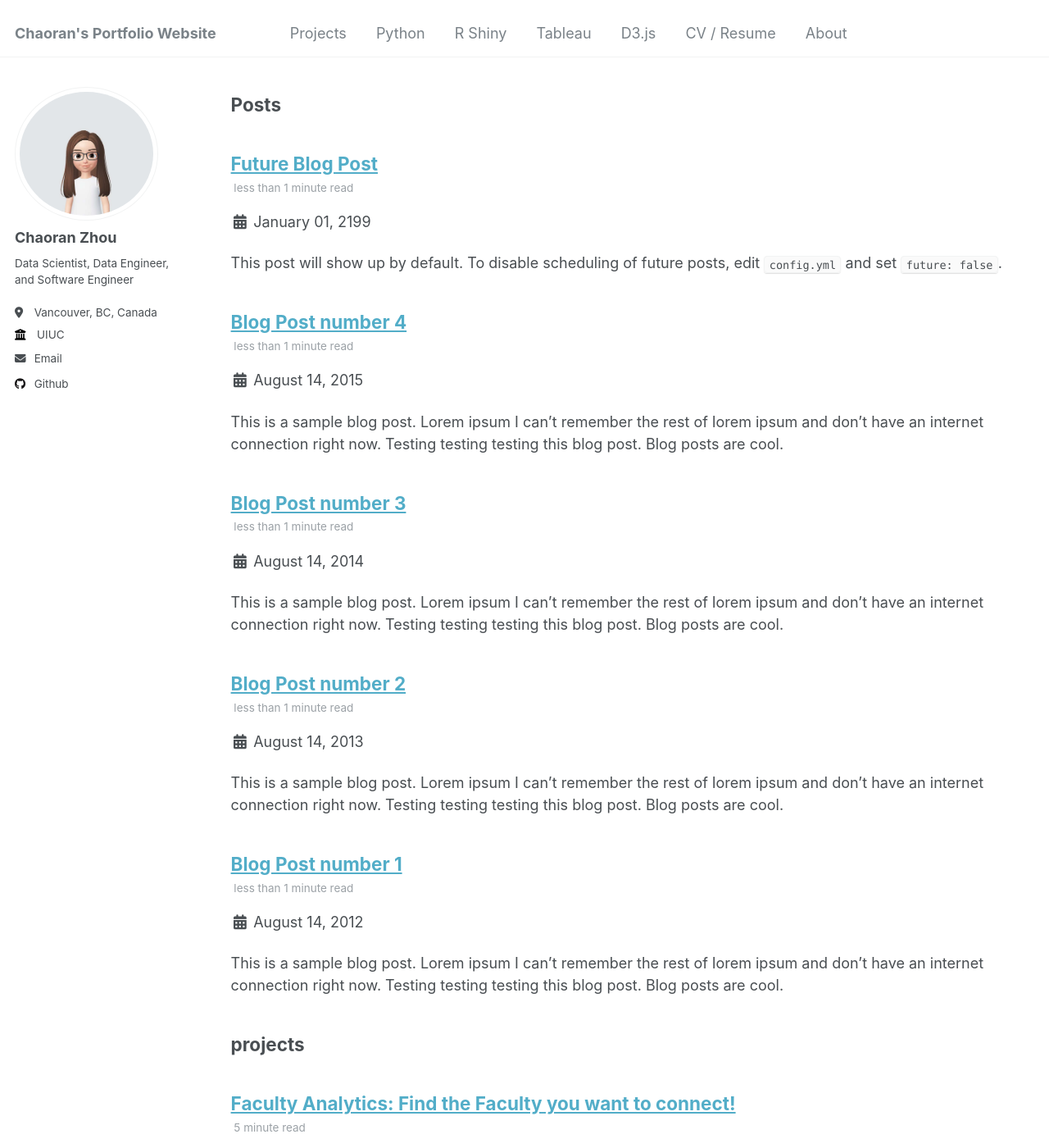
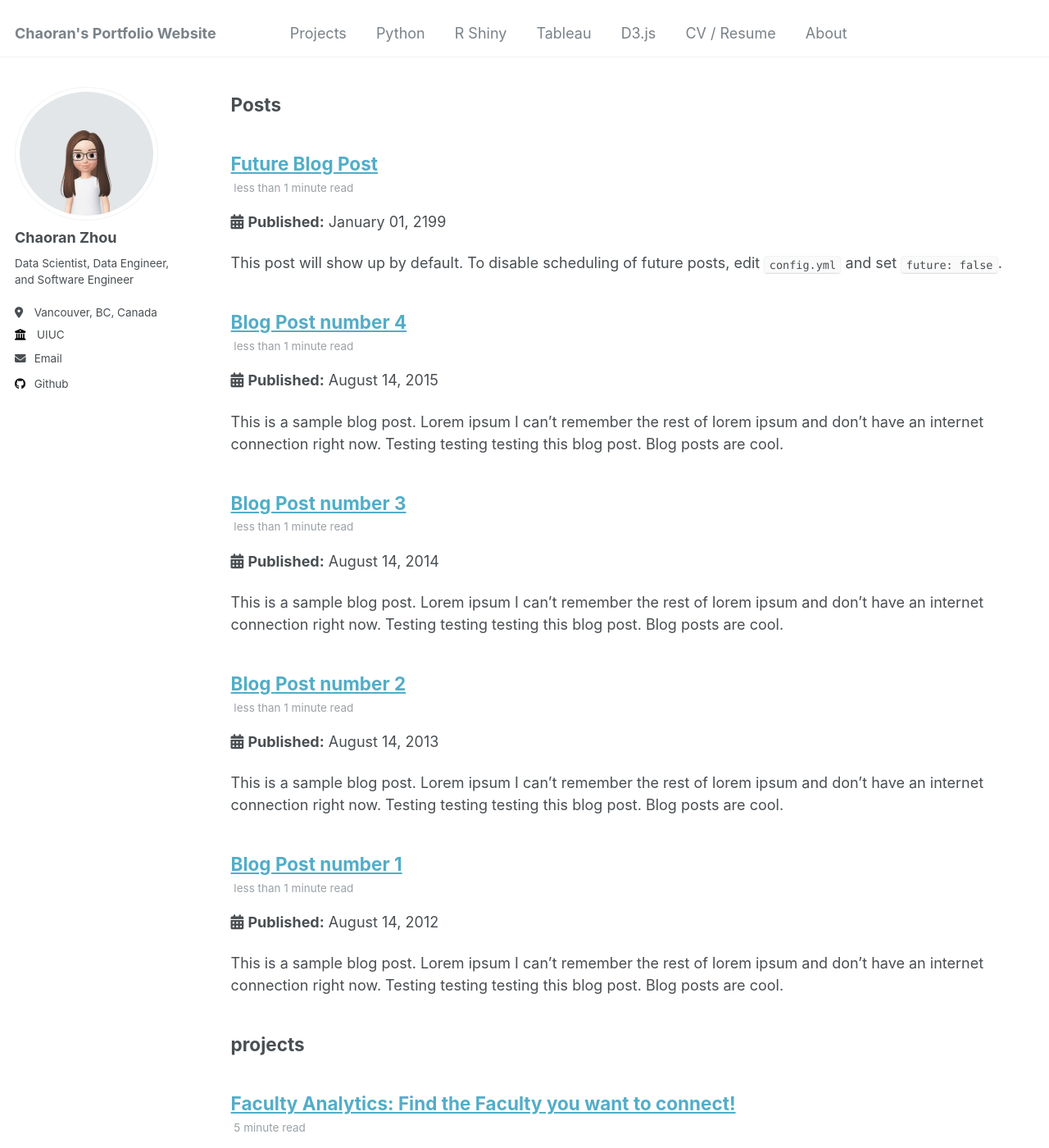
Before and after one commit to ranranrunforit/ranranrunforit.github.io, a Jekyll site: the page built from _pages/sitemap.md, in a window 1280 px wide and 1400 px high, scrolled down 1577 px. Shown: the whole window at 82% size. Built offline with Jekyll 4.4.1, drawn with Linux system fonts in a browser that asks for light colours; some of the changed text lies outside the part shown.

Commit message:
Update archive-single.html

```diff
--- a/_includes/archive-single.html
+++ b/_includes/archive-single.html
@@ -43,7 +43,7 @@
         {% elsif post.collection == 'publications' %}
           <p>Published in <i>{{ post.venue }}</i>, {{ post.date | default: "1900-01-01" | date: "%Y" }} </p>
         {% elsif post.date %}
-         <p class="page__date"><i class="fa fa-fw fa-calendar-alt" aria-hidden="true"></i> <time datetime="{{ post.date | default: "1900-01-01" | date_to_xmlschema }}">{{ post.date | default: "1900-01-01" | date: "%B %d, %Y" }}</time></p>
+         <p class="page__date"><i class="fa fa-calendar-alt" aria-hidden="true"></i> <strong> {{ site.data.ui-text[site.locale].date_label | default: "Updated:" }}</strong> <time datetime="{{ post.date | default: "1900-01-01" | date_to_xmlschema }}">{{ post.date | default: "1900-01-01" | date: "%B %d, %Y" }}</time></p>
         {% endif %}
 
     {% if post.excerpt and site.read_more != 'enabled' %}
```
